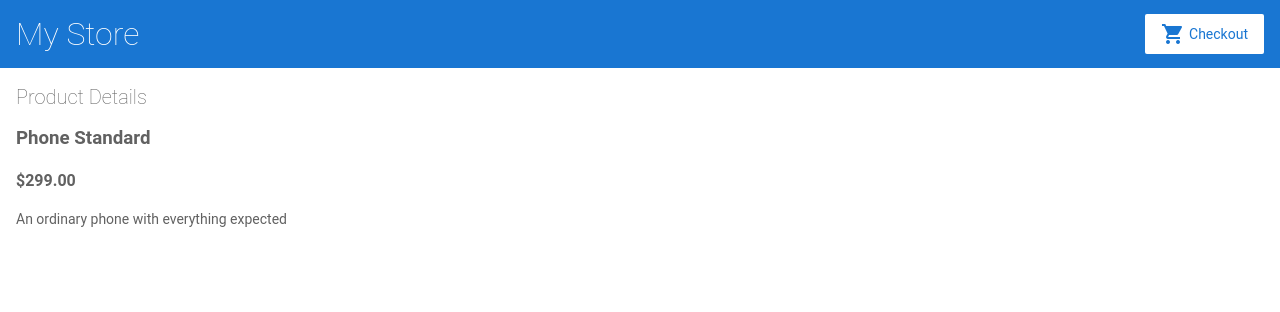
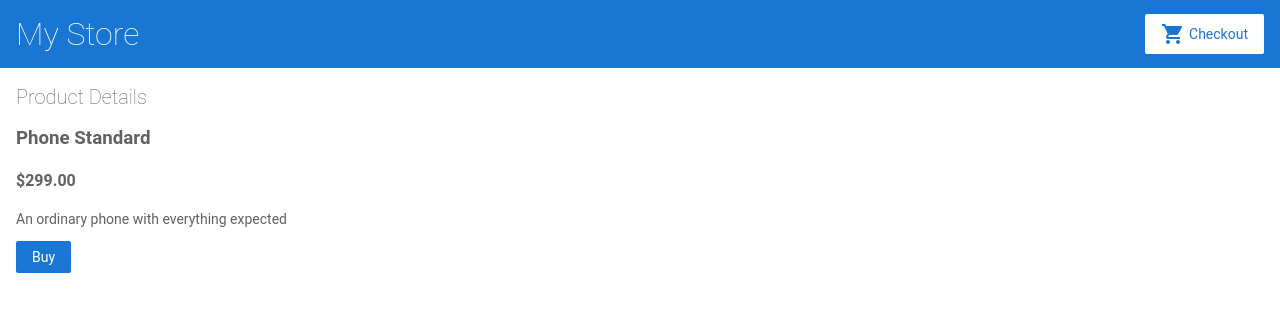
Before and after one commit to naisuuu/angular-82ms9g-dfkjy1, an Angular app: page /products/1 in a window 1280 px wide. Shown: the top 312 px of the page. Built offline with nearby package versions, Linux system fonts and the light colour scheme.

Commit message:
1 file modified

```diff
--- a/src/app/product-details/product-details.component.html
+++ b/src/app/product-details/product-details.component.html
@@ -6,4 +6,6 @@
 <!-- Uses currency pipe to convert the number value (product.price) into a currency string -->
 <h4>{{product.price | currency }}</h4>
 <p>{{product.description}}</p>
+
+<button (click)="addToCart(product)">Buy</button>
   </div>
```
